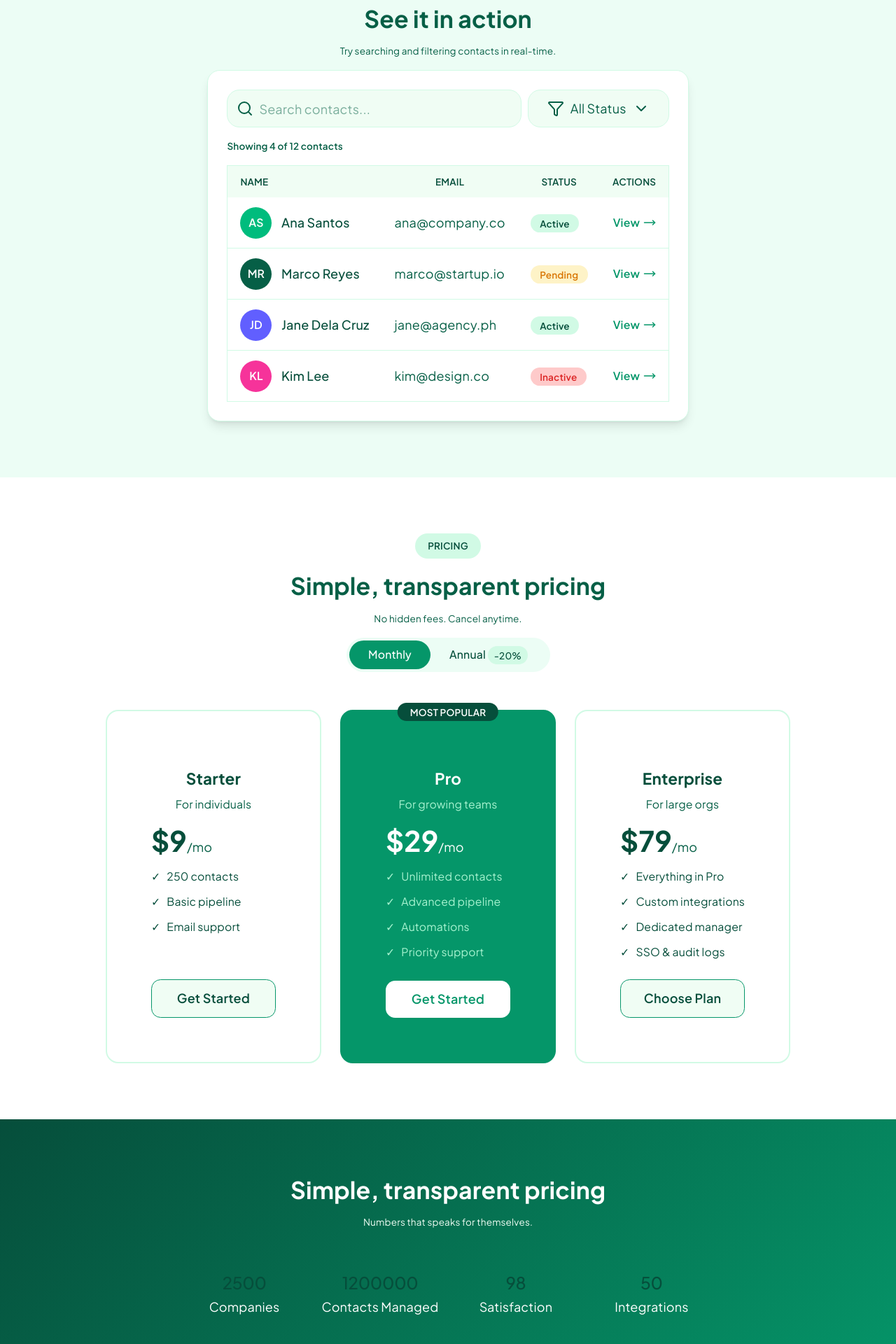
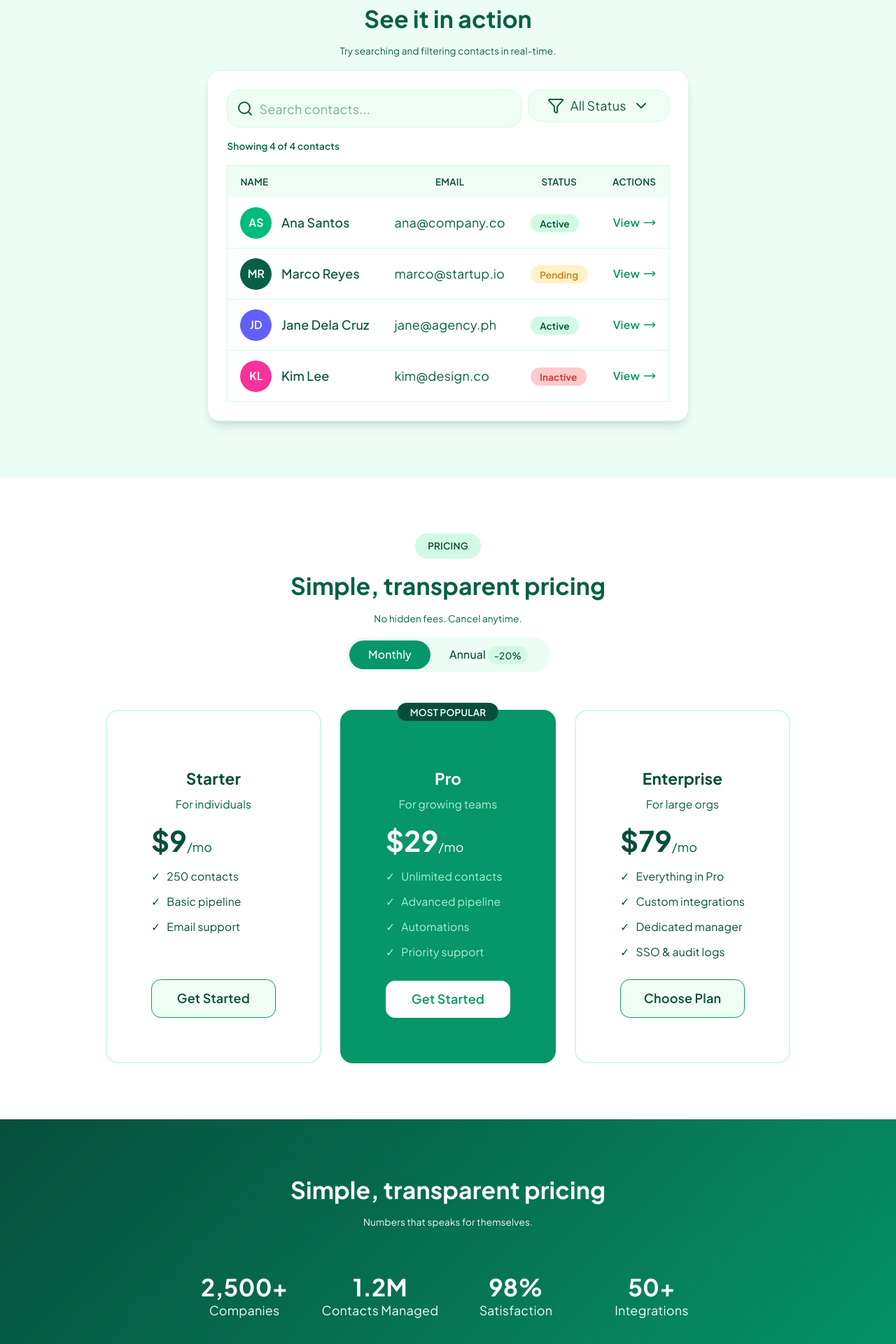
Before and after one commit to fretchelgerarman-cp/CoreCRM_Landing-Page, a Vue app: page / in a window 1280 px wide. Shown: the part 1800-3720 px from the top of the page at 70% size. Built offline with nearby package versions, Linux system fonts and the light colour scheme.

Commit message:
feat: add status filter and improve stats counter

```diff
--- a/src/components/common/StatsCounter.vue
+++ b/src/components/common/StatsCounter.vue
@@ -1,6 +1,13 @@
 <script>
 export default {
   name: "StatsCounter",
+  expose: ['reset','startCounter'],
+  props: {
+    icon: {
+      type: String,
+      required: true
+    }
+  },
   data() {
     return {
       count: 0,
@@ -12,8 +19,9 @@ export default {
       this.count = 0
 
       this.interval = setInterval(() => {
+        const isFloat = target % 1 !== 0
         if (this.count < target) {
-          this.count += Math.ceil(target / 100)
+          this.count = parseFloat((this.count + (isFloat ? parseFloat((target / 100).toFixed(2)) : Math.ceil(target / 100))).toFixed(2))
         } else {
           this.count = target
           clearInterval(this.interval)
@@ -29,7 +37,7 @@ export default {
 </script>
 
 <template>
-  <h2 class=" text-white">
-    {{ count }}
-  </h2>
+  <p class=" text-white text-3xl font-bold">
+    {{Number(count).toLocaleString()}}{{ icon }}
+  </p>
 </template>
--- a/src/components/landing/ContactTable.vue
+++ b/src/components/landing/ContactTable.vue
@@ -11,7 +11,9 @@ export default {
     data() {
         return {
             searchQuery: '',
-           contacts:[
+            statusFilter: 'all',
+            showStatusDropdown: false,
+            contacts: [
                 {
                     name: 'Ana Santos',
                     email: 'ana@company.co',
@@ -45,10 +47,22 @@ export default {
     },
     computed: {
         filteredContacts() {
-            return this.contacts.filter(contact =>
+            return this.contacts.filter(contact => {
+                const matchesSearch =
                     contact.name.toLowerCase().includes(this.searchQuery.toLowerCase()) ||
                     contact.email.toLowerCase().includes(this.searchQuery.toLowerCase())
-            )
+                const matchesStatus =
+                    this.statusFilter === 'all' || contact.status === this.statusFilter
+                return matchesSearch && matchesStatus
+            })
+        },
+        statusLabel() {
+            return this.statusFilter === 'all' ? 'All Status' : this.statusFilter.charAt(0).toUpperCase() + this.statusFilter.slice(1)
+        }
+    },
+    watch: {
+        searchQuery(newValue, oldValue) {
+            console.log(`Search query changed from "${oldValue}" to "${newValue}"`)
         }
     }
 }
@@ -57,28 +71,44 @@ export default {
 <template>
     <div class="contact flex flex-col items-center gap-4 bg-(--emerald-mint)">
 
-           <span class="text-xs font-semibold px-4 py-2 rounded-full bg-(--emerald-light) text-(--emerald-dark)">LIVE PREVIEW</span>
+        <span class="text-xs font-semibold px-4 py-2 rounded-full bg-(--emerald-light) text-(--emerald-dark)">LIVE
+            PREVIEW</span>
         <h3 class="text-3xl font-bold">See it in action</h3>
         <p class="font-thin text-xs text-(--emerald-medium)">Try searching and filtering contacts in real-time.</p>
 
         <div class="bg-white rounded-2xl p-6 shadow-lg border border-(--emerald-light)">
             <div class="flex gap-2 flex-col sm:flex-row w-full">
                 <div class="relative grow">
-                <input type="text"
-                 v-model="searchQuery"
-                 placeholder="Search contacts..."
+                    <input type="text" v-model="searchQuery" placeholder="Search contacts..."
                         class="bg-(--emerald-surface) px-4 py-2 pl-10 h-12 rounded-2xl border border-(--emerald-light) focus:outline-none focus:ring-2 focus:ring-(--emerald-pale) focus:border-transparent w-full">
                     <Search class="absolute left-3 top-1/2 transform -translate-y-1/2 text-(--emerald-medium)" />
                 </div>
-            <button class="flex items-center gap-2 bg-(--emerald-surface) rounded-2xl border border-(--emerald-light) px-6 py-2 whitespace-nowrap"><span><Funnel /></span>All Status <span><ChevronDown class="text-(--emerald-medium)" /></span> </button>
+                <div class="relative">
+                    <button @click="showStatusDropdown = !showStatusDropdown"
+                        class="flex items-center gap-2 bg-(--emerald-surface) rounded-2xl border border-(--emerald-light) px-6 py-2 whitespace-nowrap w-full">
+                        <Funnel />
+                        {{ statusLabel }}
+                        <ChevronDown class="text-(--emerald-medium)" />
+                    </button>
+                    <div v-show="showStatusDropdown"
+                        class="absolute right-0 mt-1 w-40 bg-white rounded-xl border border-(--emerald-light) shadow-lg z-10 overflow-hidden">
+                        <button v-for="option in ['all', 'active', 'pending', 'inactive']" :key="option"
+                            @click="statusFilter = option; showStatusDropdown = false"
+                            :class="['w-full text-left px-4 py-2 text-sm hover:bg-(--emerald-surface)', statusFilter === option ? 'font-semibold text-(--emerald-dark)' : 'text-(--emerald-medium)']">
+                            {{ option === 'all' ? 'All Status' : option.charAt(0).toUpperCase() + option.slice(1) }}
+                        </button>
                     </div>
-        <p class="text-xs text-(--emerald-medium) py-4 font-semibold">Showing 4 of 12 contacts</p>
+                </div>
+            </div>
+            <p class="text-xs text-(--emerald-medium) py-4 font-semibold">Showing {{ filteredContacts.length }} of {{ contacts.length }} contacts</p>
 
 
             <div class="md:hidden">
-            <div v-for="contact in filteredContacts" :key="contact.email" class="bg-white p-4 border border-(--emerald-light)">
+                <div v-for="contact in filteredContacts" :key="contact.email"
+                    class="bg-white p-4 border border-(--emerald-light)">
                     <div class="flex items-center">
-                    <div :class="`${contact.initialsBg} w-12 h-12 rounded-full flex items-center justify-center text-white font-semibold text-lg`">
+                        <div
+                            :class="`${contact.initialsBg} w-12 h-12 rounded-full flex items-center justify-center text-white font-semibold text-lg`">
                             {{ contact.initials }}
                         </div>
 
@@ -87,15 +117,15 @@ export default {
 
                     </div>
 
-                    <span :class="`px-3 py-1 rounded-full text-xs font-semibold ${
-                        contact.status === 'active' ? 'bg-(--emerald-light) text-(--emerald-dark)' :
+                    <span :class="`px-3 py-1 rounded-full text-xs font-semibold ${contact.status === 'active' ? 'bg-(--emerald-light) text-(--emerald-dark)' :
                             contact.status === 'pending' ? 'bg-(--amber-100) text-(--amber-600)' :
                                 'bg-(--red-100) text-(--red-500)'
                         }`">
                         {{ contact.status.charAt(0).toUpperCase() + contact.status.slice(1) }}
                     </span>
                     <button class="flex items-center gap-1 text-(--emerald) font-semibold text-sm">
-                        View <MoveRight class="w-4 h-4" />
+                        View
+                        <MoveRight class="w-4 h-4" />
                     </button>
 
                 </div>
@@ -112,10 +142,12 @@ export default {
                     </tr>
                 </thead>
                 <tbody>
-                <tr v-for="contact in filteredContacts" :key="contact.email" class="border-b border-(--emerald-light)">
+                    <tr v-for="contact in filteredContacts" :key="contact.email"
+                        class="border-b border-(--emerald-light)">
                         <td class="px-4 py-3">
                             <div class="flex items-center gap-3">
-                            <div :class="`${contact.initialsBg} w-10 h-10 rounded-full flex items-center justify-center text-white font-semibold text-sm`">
+                                <div
+                                    :class="`${contact.initialsBg} w-10 h-10 rounded-full flex items-center justify-center text-white font-semibold text-sm`">
                                     {{ contact.initials }}
                                 </div>
                                 <span class="font-medium text-(--emerald-dark)">{{ contact.name }}</span>
@@ -123,8 +155,7 @@ export default {
                         </td>
                         <td class="px-4 py-3 text-(--emerald-medium)">{{ contact.email }}</td>
                         <td class="px-4 py-3">
-                        <span :class="`px-3 py-1 rounded-full text-xs font-semibold ${
-                            contact.status === 'active' ? 'bg-(--emerald-light) text-(--emerald-dark)' :
+                            <span :class="`px-3 py-1 rounded-full text-xs font-semibold ${contact.status === 'active' ? 'bg-(--emerald-light) text-(--emerald-dark)' :
                                     contact.status === 'pending' ? 'bg-(--amber-100) text-(--amber-600)' :
                                         'bg-(--red-100) text-(--red-500)'
                                 }`">
@@ -133,7 +164,8 @@ export default {
                         </td>
                         <td class="px-4 py-3 text-right">
                             <button class="flex items-center gap-1 text-(--emerald) font-semibold text-sm">
-                            View <MoveRight class="w-4 h-4" />
+                                View
+                                <MoveRight class="w-4 h-4" />
                             </button>
                         </td>
                     </tr>
--- a/src/components/landing/StatsSection.vue
+++ b/src/components/landing/StatsSection.vue
@@ -8,7 +8,7 @@ export default {
   mounted() {
 
     this.$refs.companies.startCounter(2500)
-    this.$refs.contacts.startCounter(1200000)
+    this.$refs.contacts.startCounter(1.2)
     this.$refs.satisfaction.startCounter(98)
     this.$refs.integrations.startCounter(50)
   }
@@ -21,25 +21,25 @@ export default {
     <h3 class="text-3xl font-bold text-white">Simple, transparent pricing</h3>
  <p class="font-thin text-xs text-(--emerald-surface) py-4">Numbers that speaks for themselves.</p>
 
-    <div class="grid grid-cols-2 md:grid-cols-4 gap-6 py-10">
+    <div class="grid grid-cols-2 md:grid-cols-4 gap-6 py-10 text-(--emerald-surface)">
 
       <div>
-        <StatsCounter ref="companies" />
+        <StatsCounter ref="companies" icon="+" />
         <p>Companies</p>
       </div>
 
       <div>
-        <StatsCounter ref="contacts" />
+        <StatsCounter ref="contacts" icon="M" />
         <p>Contacts Managed</p>
       </div>
 
       <div>
-        <StatsCounter ref="satisfaction" />
+        <StatsCounter ref="satisfaction" icon="%" />
         <p>Satisfaction</p>
       </div>
 
       <div>
-        <StatsCounter ref="integrations" />
+        <StatsCounter ref="integrations" icon="+" />
         <p>Integrations</p>
       </div>
 
```
Lines whose indentation alone changed are shown as unchanged.
